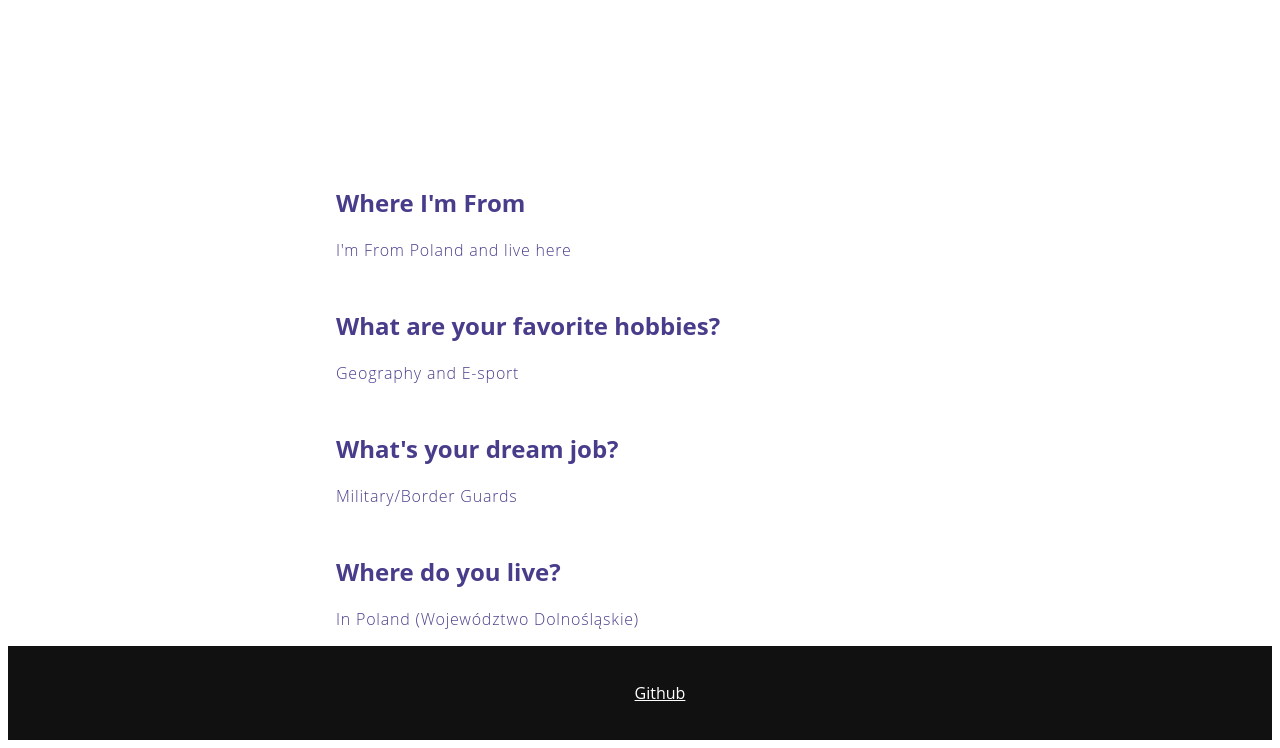
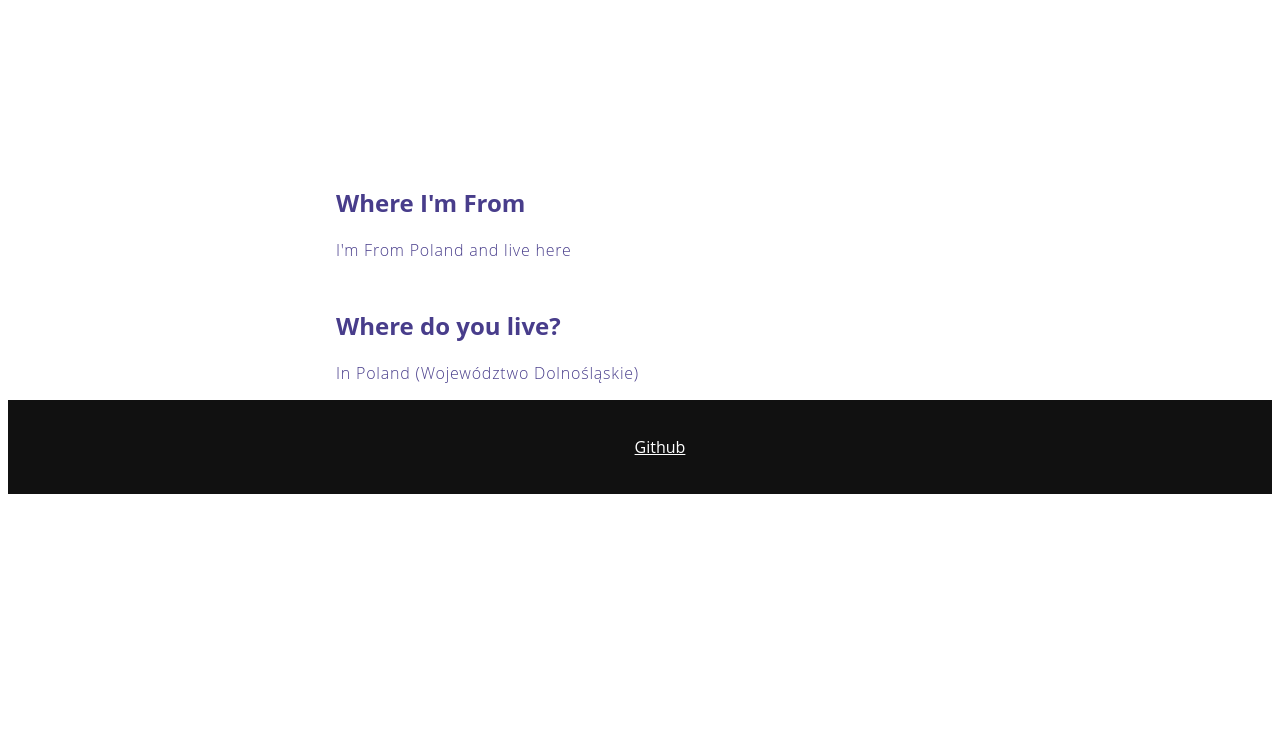
Before and after one commit to SzczamDoZlewu/jakies-gowno, a plain HTML site: page index.html in a window 1280 px wide. Shown: the part 316-1064 px from the top of the page. After the commit the page ends 818 px from the top, so only its background shows below. Drawn offline with Linux system fonts and the light colour scheme; files that its build step writes are made by us from their sources.

Commit message:
Update index.html

```diff
--- a/index.html
+++ b/index.html
@@ -19,10 +19,6 @@
 
       <h1>Where I'm From</h1>
       <p>I'm From Poland and live here</p>
-      <h1>What are your favorite hobbies?</h1>
-      <p>Geography and E-sport</p>
-      <h1>What's your dream job?</h1>
-      <p>Military/Border Guards </p>
       <h1>Where do you live?</h1>
         <p> In Poland (Województwo Dolnośląskie) </p>
 
```
